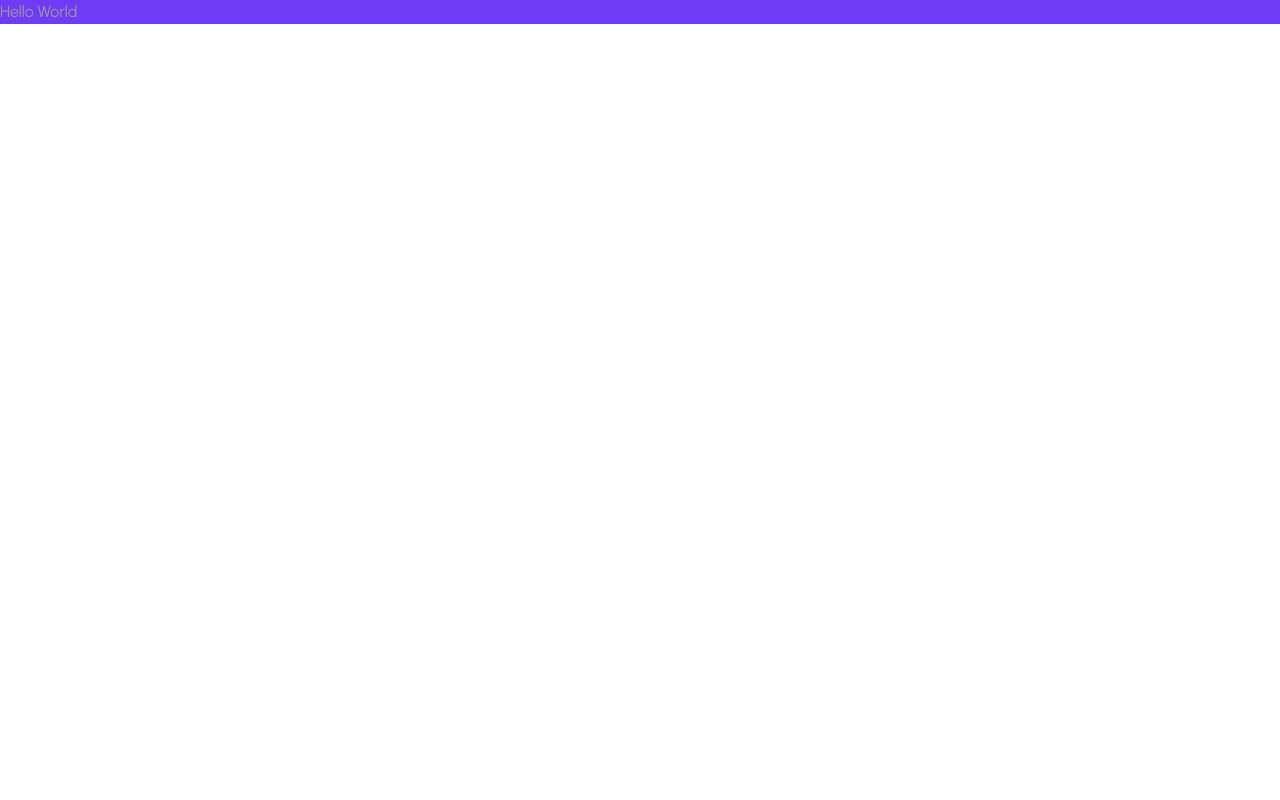
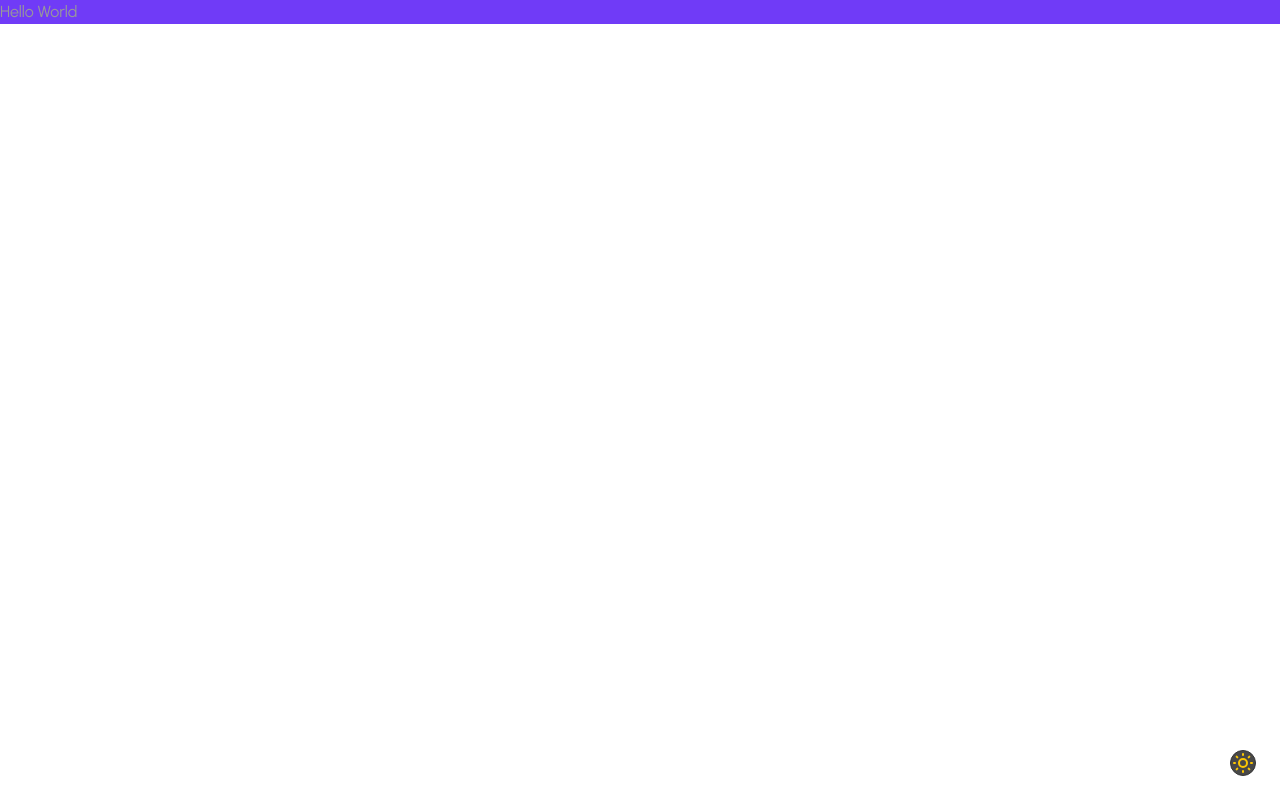
Before and after one commit to marianasijaa-lab/Graduation-Project-Estatein, a React (Vite) app: page / in a window 1280 px wide. Built offline with nearby package versions, Linux system fonts and the light colour scheme.

Commit message:
add updated context and components

```diff
--- /dev/null
+++ b/src/Context/ThemeContext.tsx
@@ -0,0 +1,31 @@
+import React, { createContext, useContext, useState } from 'react';
+
+type Theme = 'dark' | 'light';
+
+interface ThemeContextType {
+    theme: Theme;
+    toggleTheme: () => void;
+}
+const ThemeContext = createContext<ThemeContextType | undefined>(undefined);
+
+export const ThemeProvider: React.FC<{ children: React.ReactNode }> = ({ children }) => {
+    const [theme, setTheme] = useState<Theme>('dark');
+
+    const toggleTheme = () => {
+        setTheme((prev) => (prev === 'dark' ? 'light' : 'dark'));
+    };
+
+    return (
+        <ThemeContext.Provider value={{ theme, toggleTheme }}>
+            {children}
+        </ThemeContext.Provider>
+    );
+};
+
+export const useTheme = () => {
+    const context = useContext(ThemeContext);
+    if (!context) {
+        throw new Error('useTheme must be used within a ThemeProvider');
+    }
+    return context;
+};
--- a/src/Root.tsx
+++ b/src/Root.tsx
@@ -1,15 +1,19 @@
 import { Outlet } from "react-router"
+import { useTheme } from "./Context/ThemeContext";
+import { ThemeToggleButton } from "./components/ThemeToggleButton";
 function Root() {
+  const { theme } = useTheme();
   return (
 
-   <div>
-    <div className="bg-primary text-gray">Hello World</div>
-    {/* the div above is  to be deleted */}
+    <div className={`${theme === 'dark' ? 'bg-[#0E0E0E] text-white' : 'bg-gray-50 text-gray-900'}`} >
+      <div className="bg-primary text-gray">Hello World</div>
+      {/* the div above is  to be deleted */}
 
-        <main>
-            <Outlet/>
-        </main>
-   </div>
+      <main>
+        <Outlet />
+      </main>
+      <ThemeToggleButton />
+    </div>
   )
 }
 
--- /dev/null
+++ b/src/components/ThemeToggleButton.tsx
@@ -0,0 +1,51 @@
+import React from 'react';
+import { useTheme } from '../Context/ThemeContext';
+
+export const ThemeToggleButton: React.FC = () => {
+    const { theme, toggleTheme } = useTheme();
+    const isDark = theme === 'dark';
+
+    return (
+        <button
+            onClick={toggleTheme}
+            aria-label="Toggle Theme"
+            className={`fixed bottom-6 right-6 z-50 flex items-center justify-center p-3.5 rounded-full shadow-2xl transition-all duration-300 transform hover:scale-110 active:scale-95 border backdrop-blur-md ${isDark
+                    ? 'bg-bg-dark/80 text-yellow-400 border-[#333333] hover:border-primary shadow-purple-900/20'
+                    : 'bg-white/80 text-slate-800 border-gray-200 hover:border-primary shadow-slate-400/20'
+                }`}
+        >
+            <div className="relative w-6 h-6 flex items-center justify-center">
+                {isDark ? (
+
+                    <svg
+                        className="w-6 h-6 transition-transform duration-500 rotate-0 hover:rotate-90"
+                        fill="none"
+                        stroke="currentColor"
+                        viewBox="0 0 24 24"
+                    >
+                        <path
+                            strokeLinecap="round"
+                            strokeLinejoin="round"
+                            strokeWidth="2"
+                            d="M12 3v1m0 16v1m9-9h-1M4 12H3m15.364 6.364l-.707-.707M6.343 6.343l-.707-.707m12.728 0l-.707.707M6.343 17.657l-.707.707M16 12a4 4 0 11-8 0 4 4 0 018 0z"
+                        />
+                    </svg>
+                ) : (
+                    <svg
+                        className="w-5 h-5 transition-transform duration-500 -rotate-12 hover:rotate-0"
+                        fill="none"
+                        stroke="currentColor"
+                        viewBox="0 0 24 24"
+                    >
+                        <path
+                            strokeLinecap="round"
+                            strokeLinejoin="round"
+                            strokeWidth="2"
+                            d="M20.354 15.354A9 9 0 018.646 3.646 9.003 9.003 0 0012 21a9.003 9.003 0 008.354-5.646z"
+                        />
+                    </svg>
+                )}
+            </div>
+        </button>
+    );
+};
--- a/src/main.tsx
+++ b/src/main.tsx
@@ -5,6 +5,7 @@ import { store } from "./store/store";
 import "./index.css";
 import { createBrowserRouter, RouterProvider } from "react-router";
 import Root from "./Root";
+import { ThemeProvider } from "./Context/ThemeContext";
 
 const router = createBrowserRouter([
   {
@@ -22,7 +23,9 @@ const router = createBrowserRouter([
 createRoot(document.getElementById("root")!).render(
   <StrictMode>
     <Provider store={store}>
-      <RouterProvider router={router} />
+      <ThemeProvider>
+        <RouterProvider router={router} />
+      </ThemeProvider>
     </Provider>
   </StrictMode>,
 );
```
Also changed, not shown: src/components/ContactForm.tsx (added), 1 other file (tests, documents, lock files or other folders).
